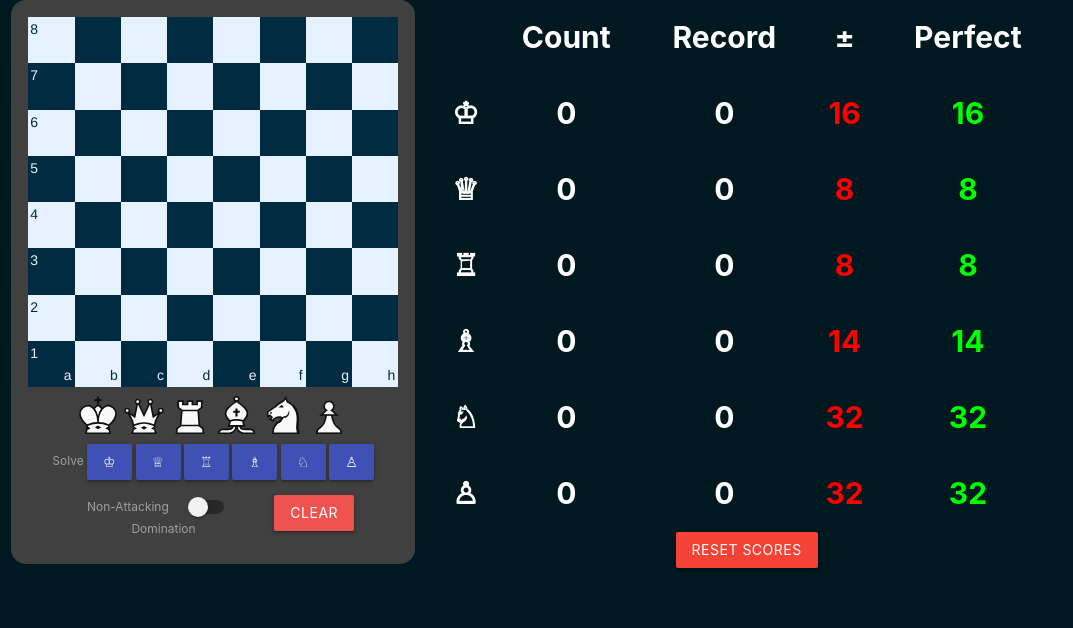
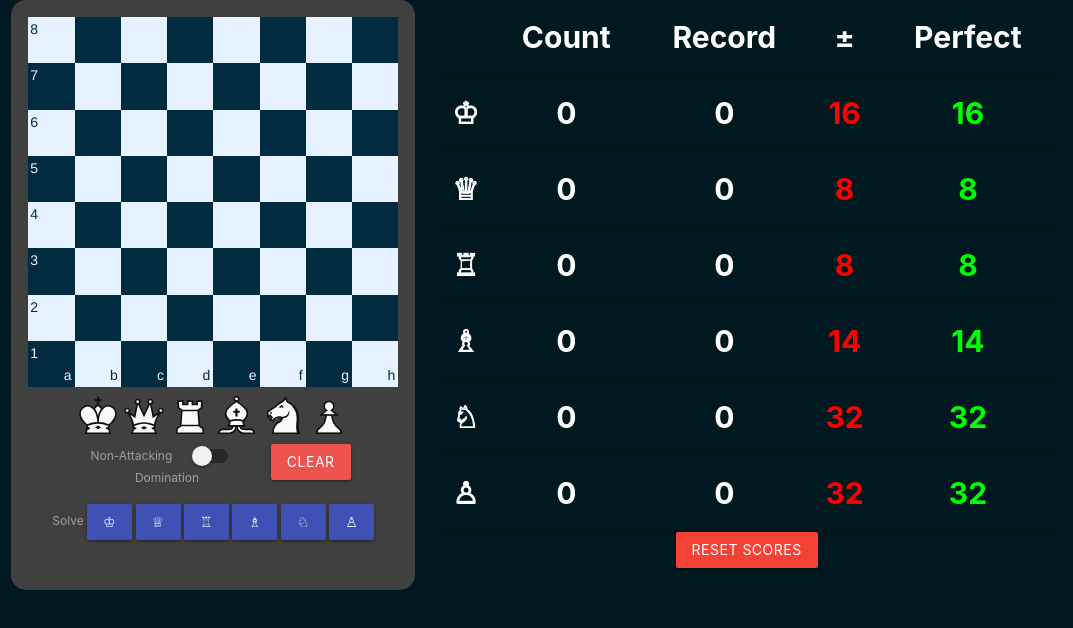
Before and after one commit to IHTFY/chess-domination, a plain HTML site: page index.html in a window 1280 px wide. Shown: the whole page, without its empty margins (0-1073 px from the left). Drawn offline with Linux system fonts and the light colour scheme.

Commit message:
reorder options

```diff
--- a/index.html
+++ b/index.html
@@ -57,27 +57,8 @@
       <div class="col s12 m8 l6 xl4 center-align">
         <div class="boardContainer s12">
           <chess-board id="board"> </chess-board>
-        </div>
 
           <div class="row no-select">
-          <div class="col s12">
-            <p>
-              <label>
-                Solve
-                <button id="kingBtn" class="waves-effect btn indigo">♔</button>
-                <button id="queenBtn" class="waves-effect btn indigo">♕</button>
-                <button id="rookBtn" class="waves-effect btn indigo">♖</button>
-                <button id="bishopBtn" class="waves-effect btn indigo">
-                  ♗
-                </button>
-                <button id="knightBtn" class="waves-effect btn indigo">
-                  ♘
-                </button>
-                <button id="pawnBtn" class="waves-effect btn indigo">♙</button>
-              </label>
-            </p>
-          </div>
-
             <div class="container">
               <div class="col s8">
                 <div class="switch">
@@ -95,9 +76,35 @@
                 </button>
               </div>
             </div>
+
+            <div class="col s12">
+              <p>
+                <label>
+                  Solve
+                  <button id="kingBtn" class="waves-effect btn indigo">
+                    ♔
+                  </button>
+                  <button id="queenBtn" class="waves-effect btn indigo">
+                    ♕
+                  </button>
+                  <button id="rookBtn" class="waves-effect btn indigo">
+                    ♖
+                  </button>
+                  <button id="bishopBtn" class="waves-effect btn indigo">
+                    ♗
+                  </button>
+                  <button id="knightBtn" class="waves-effect btn indigo">
+                    ♘
+                  </button>
+                  <button id="pawnBtn" class="waves-effect btn indigo">
+                    ♙
+                  </button>
+                </label>
+              </p>
             </div>
           </div>
-
+        </div>
+      </div>
       <div class="col m12 l6 center-align">
         <table id="stats" class="centered highlight">
           <thead>
--- a/scripts/main.js
+++ b/scripts/main.js
@@ -1,5 +1,10 @@
 // remove black pieces
 document.querySelector('#board').shadowRoot.querySelector('[part=spare-pieces]').remove();
+
+// init solutions collapsible
+document.addEventListener('DOMContentLoaded', function () {
+  M.Collapsible.init(document.querySelectorAll('.collapsible'));
+});
 
 import { full, countPieces } from './utils.js';
 import { solve } from './solver.js';
--- a/style/global.css
+++ b/style/global.css
@@ -7,12 +7,11 @@ body {
 .boardContainer {
   background-color: #404040;
   border-radius: 1rem;
-  min-height: 480px;
-  margin-bottom: -9rem;
-  padding: 1rem 1rem 5rem 1rem;
+  padding: 1rem;
 }
 
 #board {
+  margin-bottom: -3em;
   --light-color: #e6f2ff;
   --dark-color: #002b40;
   --highlight-color: #ffff00;
@@ -24,7 +23,7 @@ body {
 }
 
 [id*="Possible"] {
-  color: #00FF00;
+  color: #00ff00;
 }
 
 .no-select {
```
Lines whose indentation alone changed are shown as unchanged.
